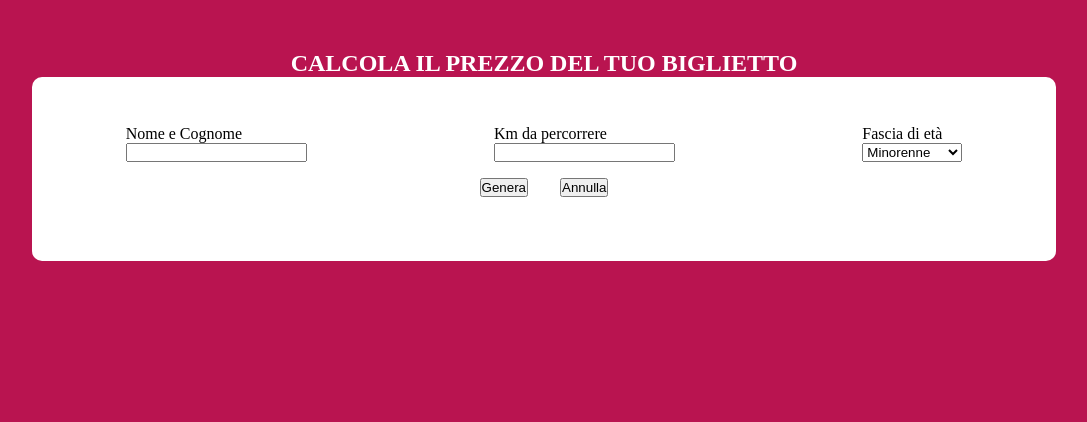
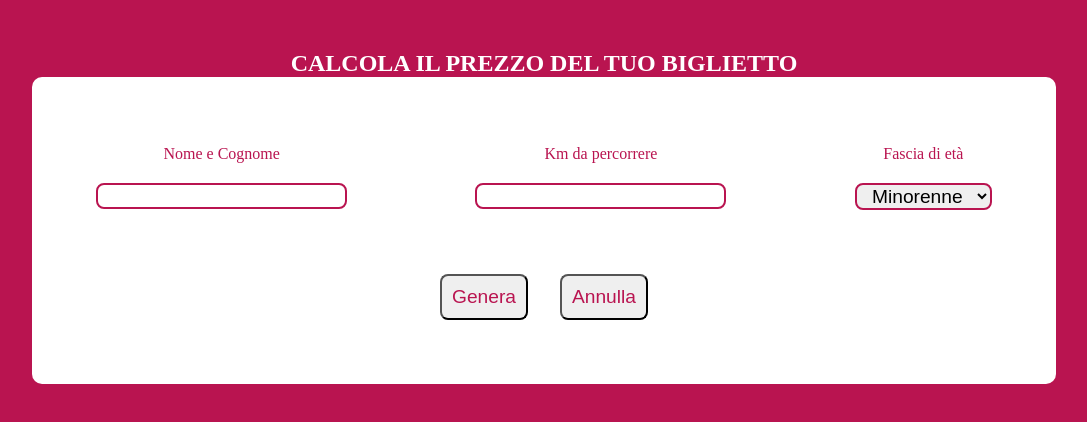
Before and after one commit to salvoab/js-biglietto-treno-form, a plain HTML site: page index.html in a window 1280 px wide. Shown: the whole page, without its empty margins (96-1183 px from the left). Drawn offline with Linux system fonts and the light colour scheme.

Commit message:
Migliorato lo stile della pagina
Stilizzati label, input e bottoni, aggiunti margini, le colonne nella prima riga della sezione dati-biglietto hanno flex direction column

```diff
--- a/assets/css/style.css
+++ b/assets/css/style.css
@@ -10,6 +10,12 @@
 
 .m-1{
     margin: 1rem;
+}
+.mt-3{
+    margin-top: 3rem;
+}
+.p-15{
+    padding: 15px;
 }
 
 .rounded{
@@ -33,6 +39,7 @@ main{
 h2{
     color: white;
     text-align: center;
+    margin-top: 2rem;
 }
 
 section{
@@ -52,6 +59,7 @@ section{
 .col{
     display: flex;
 }
+
 .flex-grow{
     flex-grow: 1;
 }
@@ -59,9 +67,38 @@ section{
     flex-direction: column;
 }
 
+.card.rounded .col{
+    align-items: center;
+}
+
+label{
+    color: #b91450;
+    padding: 20px 0;
+}
+
+input, select{
+    font-size: 1.2rem;
+    border-radius: 8px;
+    border: 2px solid #b91450;
+    text-align: center;
+}
+
+input:focus, select:focus{
+    background-color: #b91450;
+    border-radius: 8px;
+}
+
+button{
+    padding: 10px;
+    font-size: 1.2rem;
+    border-radius: 8px;
+    color: #b91450;
+}
+
 table{
     width: 90%;
-    margin: auto;
+    margin-left: 10%;
+    height: 200px;
 }
 
 th{
@@ -82,6 +119,11 @@ th{
 
 #biglietto{
     opacity: 0;
+    margin-bottom: 50px;
+}
+
+#biglietto .row{
+    height: 200px;
 }
 
 /* Classi che verranno aggiunte dinamicamente in main.js per transizioni di
--- a/index.html
+++ b/index.html
@@ -13,15 +13,15 @@
 
                 <div class="card rounded">
                     <div class="row">
-                        <div class="col">
+                        <div class="col flex-dir-column">
                             <label for="nome">Nome e Cognome</label>
                             <input type="text" name="nome" id="full-name">
                         </div>
-                        <div class="col">
+                        <div class="col flex-dir-column">
                             <label for="km">Km da percorrere</label>
                             <input type="number" name="km" id="km">
                         </div>
-                        <div class="col">
+                        <div class="col flex-dir-column">
                             <label for="eta">Fascia di età</label>
                             <select name="eta" id="eta">
                                 <option value="minorenne">Minorenne</option>
@@ -30,7 +30,7 @@
                             </select>
                         </div>
                     </div>
-                    <div class="row">
+                    <div class="row mt-3">
                         <button id="btn-genera" class="m-1">Genera</button>
                         <button id="btn-annulla" class="m-1">Annulla</button>
                     </div>
@@ -44,7 +44,7 @@
                 <div class="card">
                     <h3>DETTAGLIO PASSEGGERI</h3>
                     <div class="row border-y">
-                        <div class="col bg-grey flex-dir-column">
+                        <div class="col bg-grey flex-dir-column p-15">
                             <h3>NOME PASSEGGERO</h3>
                             <h3 id="nome-passeggero"></h3>
                         </div>
```
